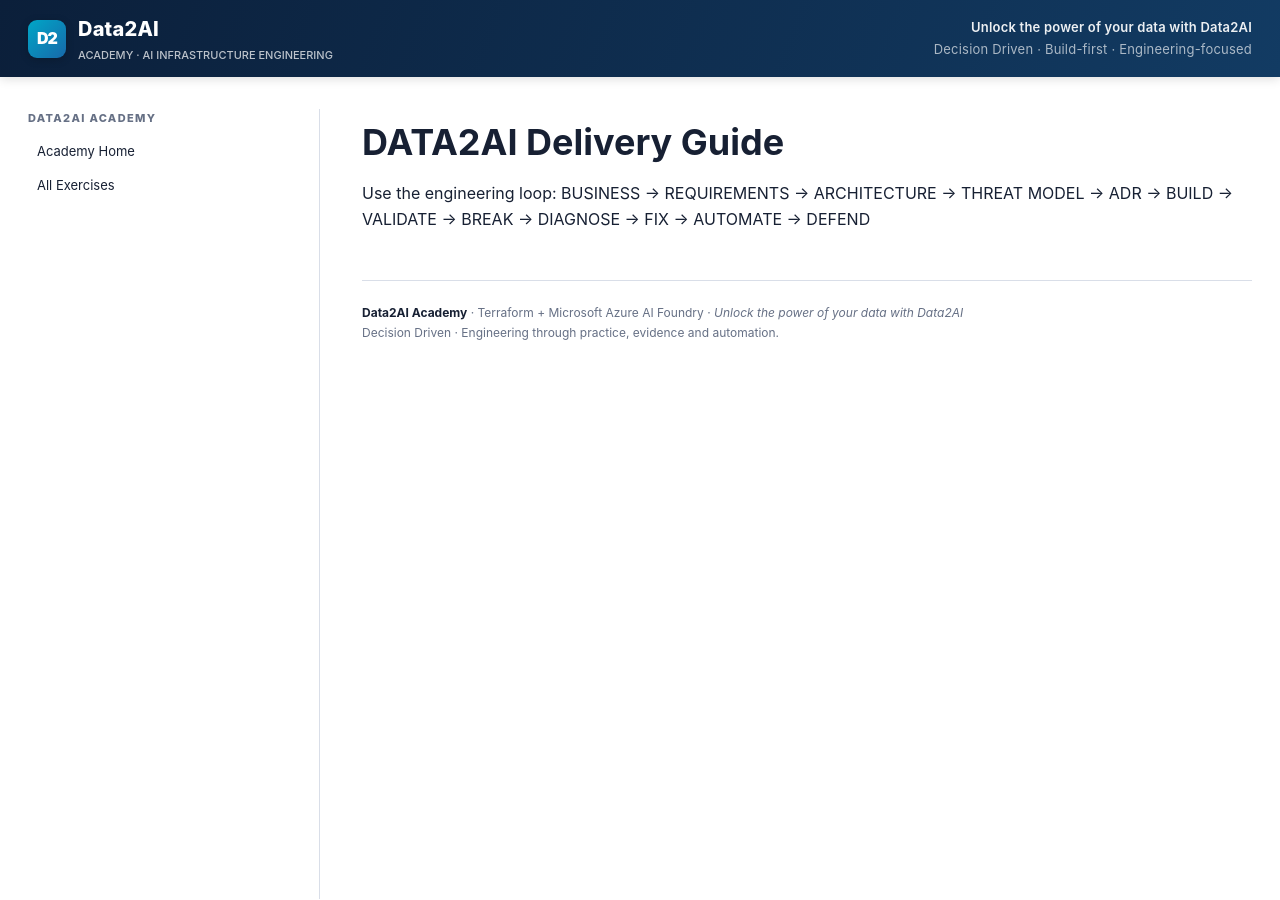
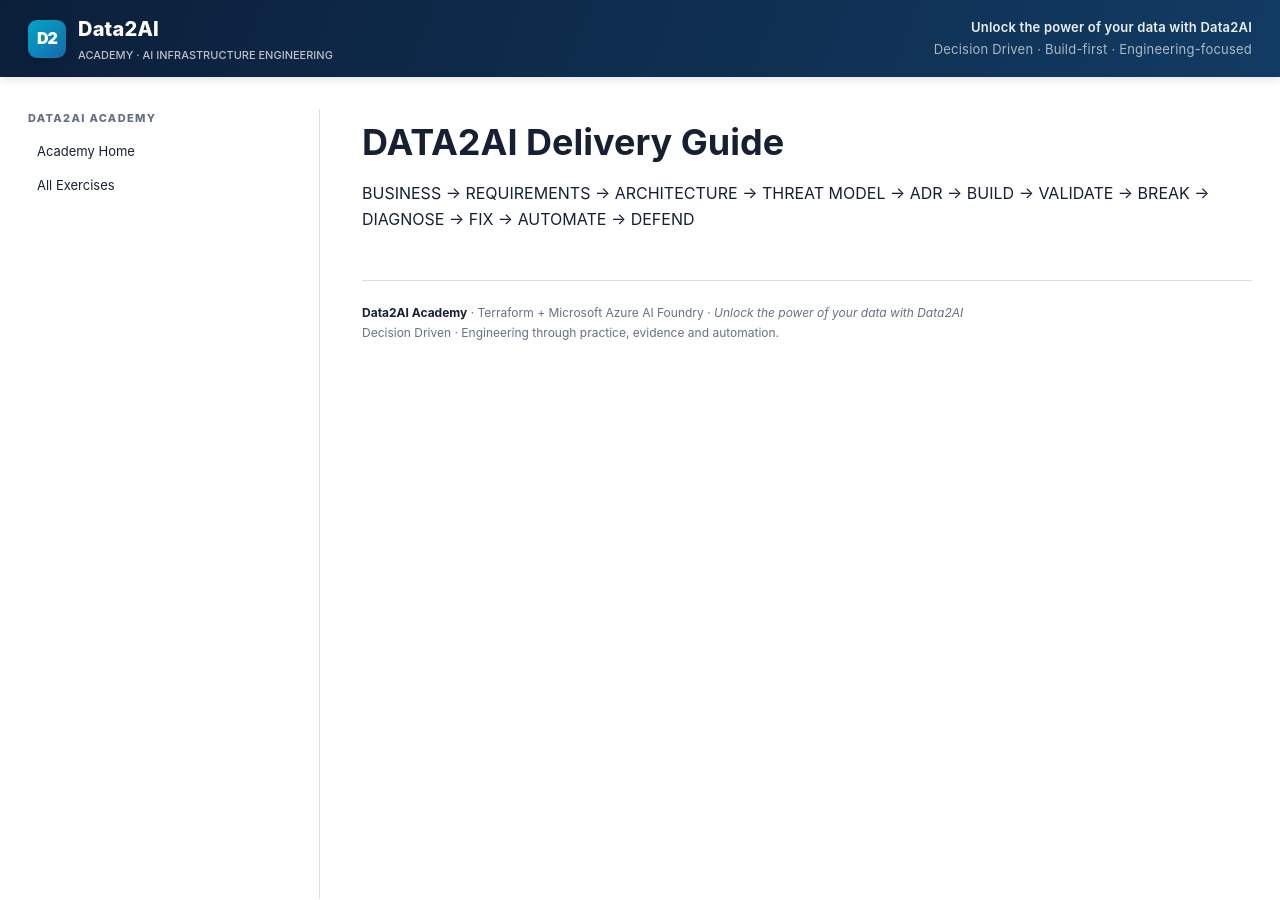
Before and after one commit to msellamiTN/data2ai-terraform-azure-foundry, a Jekyll site: the page built from instructor/delivery-guide.md, in a window 1280 px wide and 900 px high. Built offline with Jekyll 4.4.1, drawn with Linux system fonts in a browser that asks for light colours; our own code applies the rules of GitHub Pages for plain Markdown files.

```diff
--- a/instructor/delivery-guide.md
+++ b/instructor/delivery-guide.md
@@ -1,4 +1,3 @@
 # DATA2AI Delivery Guide
 
-Use the engineering loop:
 BUSINESS → REQUIREMENTS → ARCHITECTURE → THREAT MODEL → ADR → BUILD → VALIDATE → BREAK → DIAGNOSE → FIX → AUTOMATE → DEFEND
```
